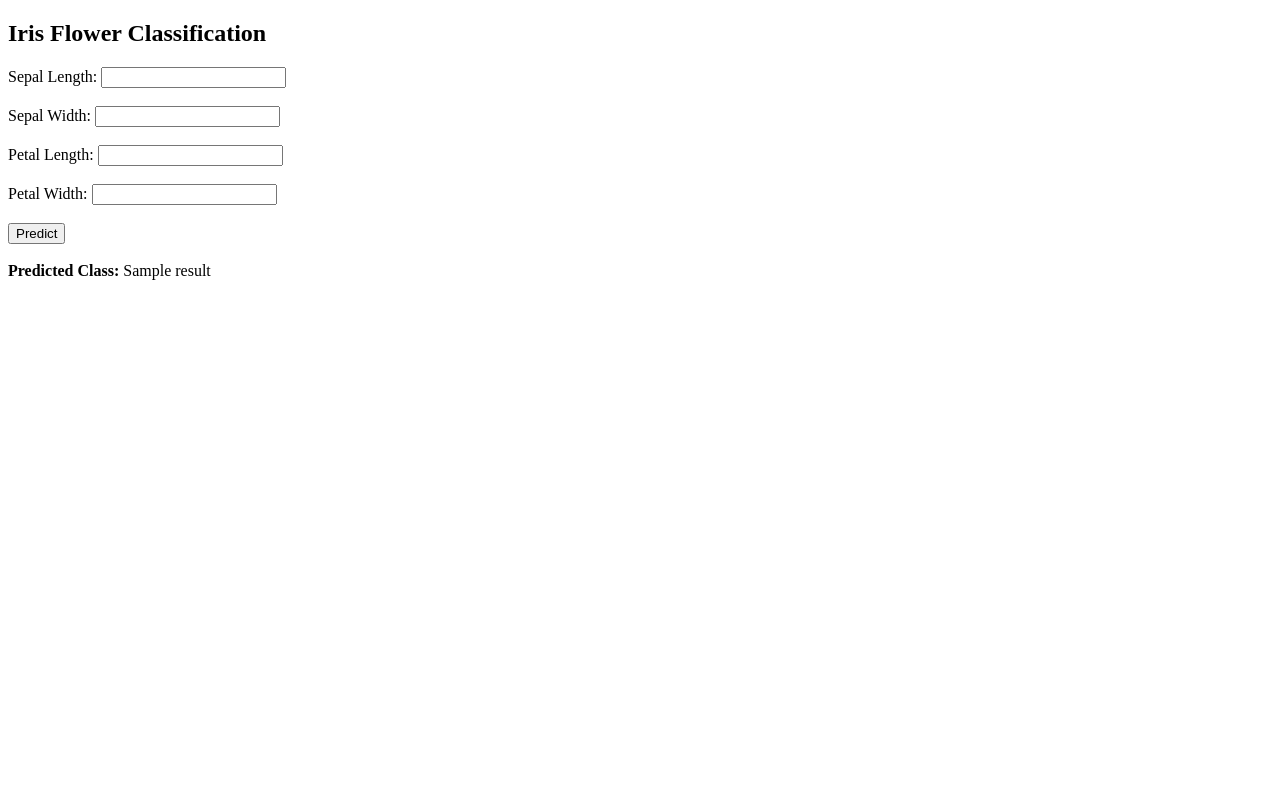
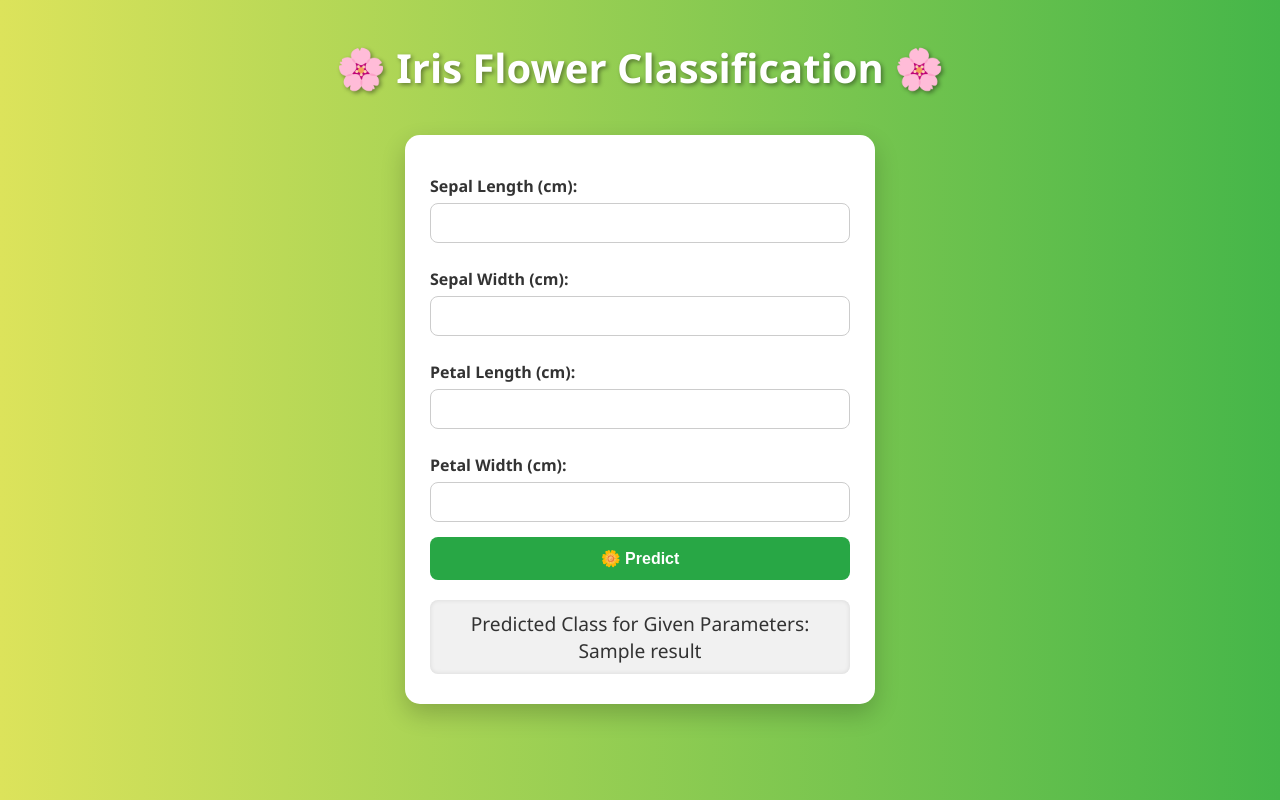
Before and after one commit to ruturajsuryawanshi/MLmodel, a Flask app: template ML model/templates/index0.html in a window 1280 px wide. Run offline with Flask 3, Linux system fonts and the light colour scheme; the template is opened without the code that fills it: most values are stand-ins (such as "Sample title", 1, 10 or a date in 2020); parts of the project's set-up code (start-up, migrations or seed data) failed here and were passed over.

Commit message:
Update index0.html

```diff
--- a/ML model/templates/index0.html
+++ b/ML model/templates/index0.html
@@ -1,28 +1,110 @@
+
 <!DOCTYPE html>
-<html>
+<html lang="en">
 <head>
+    <meta charset="UTF-8">
     <title>Iris Flower Predictor</title>
+    <style>
+        body {
+            font-family: 'Segoe UI', Tahoma, Geneva, Verdana, sans-serif;
+            background: linear-gradient(to right, #dce35b, #45b649);
+            margin: 0;
+            padding: 0;
+        }
+
+        h2 {
+            text-align: center;
+            color: #fff;
+            font-size: 2.5em;
+            margin-top: 40px;
+            text-shadow: 2px 2px 4px rgba(0,0,0,0.4);
+        }
+
+        form {
+            background-color: #ffffff;
+            width: 420px;
+            margin: 40px auto;
+            padding: 30px 25px;
+            border-radius: 15px;
+            box-shadow: 0 10px 25px rgba(0, 0, 0, 0.2);
+            transition: transform 0.3s ease-in-out;
+        }
+
+        form:hover {
+            transform: scale(1.02);
+        }
+
+        label {
+            font-weight: 600;
+            color: #333;
+            margin-top: 10px;
+            display: block;
+        }
+
+        input[type="text"] {
+            width: 100%;
+            padding: 10px;
+            margin-top: 6px;
+            margin-bottom: 15px;
+            border: 1px solid #ccc;
+            border-radius: 8px;
+            box-sizing: border-box;
+            font-size: 1em;
+        }
+
+        input[type="submit"] {
+            width: 100%;
+            padding: 12px;
+            background-color: #28a745;
+            color: white;
+            border: none;
+            border-radius: 8px;
+            font-size: 1em;
+            cursor: pointer;
+            font-weight: bold;
+            transition: background-color 0.3s ease;
+        }
+
+        input[type="submit"]:hover {
+            background-color: #218838;
+        }
+
+        .result {
+            margin-top: 20px;
+            text-align: center;
+            font-size: 1.2em;
+            color: #333;
+            font-family: 'Segoe UI', sans-serif;
+            background-color: #f1f1f1;
+            padding: 10px;
+            border-radius: 8px;
+            box-shadow: inset 0 0 5px rgba(0,0,0,0.1);
+        }
+
+    </style>
 </head>
 <body>
 
-    <h2>Iris Flower Classification</h2>
+    <h2>🌸 Iris Flower Classification 🌸</h2>
 
     <form action="/predict" method="POST">
-        <label>Sepal Length:</label>
-        <input type="text" name="sepal_length"><br><br>
+        <label for="sepal_length">Sepal Length (cm):</label>
+        <input type="text" name="sepal_length" id="sepal_length" required>
 
-        <label>Sepal Width:</label>
-        <input type="text" name="sepal_width"><br><br>
+        <label for="sepal_width">Sepal Width (cm):</label>
+        <input type="text" name="sepal_width" id="sepal_width" required>
 
-        <label>Petal Length:</label>
-        <input type="text" name="petal_length"><br><br>
+        <label for="petal_length">Petal Length (cm):</label>
+        <input type="text" name="petal_length" id="petal_length" required>
 
-        <label>Petal Width:</label>
-        <input type="text" name="petal_width"><br><br>
+        <label for="petal_width">Petal Width (cm):</label>
+        <input type="text" name="petal_width" id="petal_width" required>
 
-        <input type="submit" value="Predict"><br><br>
+        <input type="submit" value="🌼 Predict">
 
-        <strong>Predicted Class:</strong> {{ result }}
+        <div class="result">
+            Predicted Class for Given Parameters: {{ result }}
+        </div>
     </form>
 
 </body>
```
